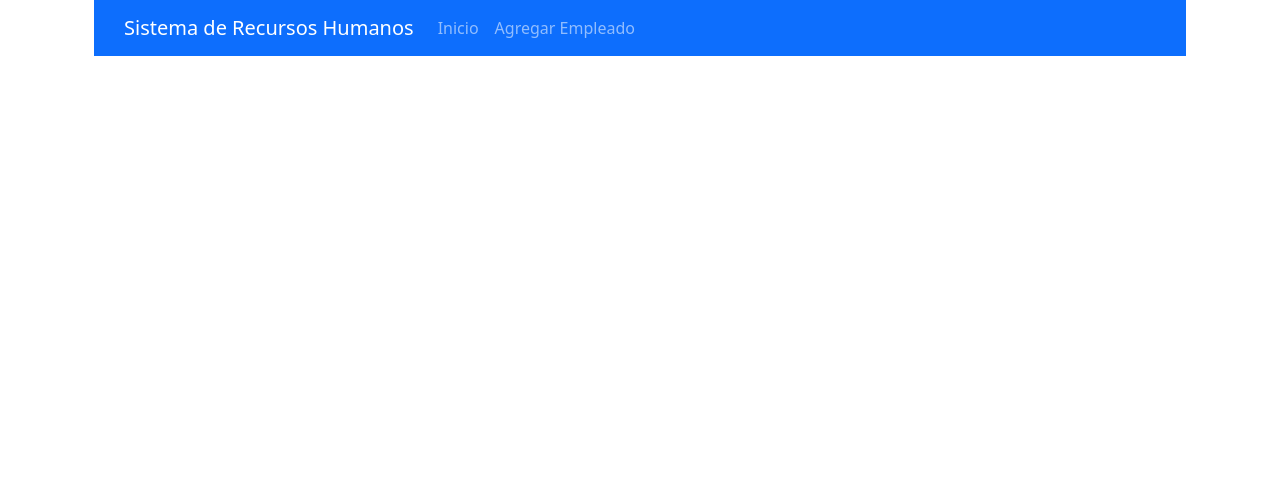
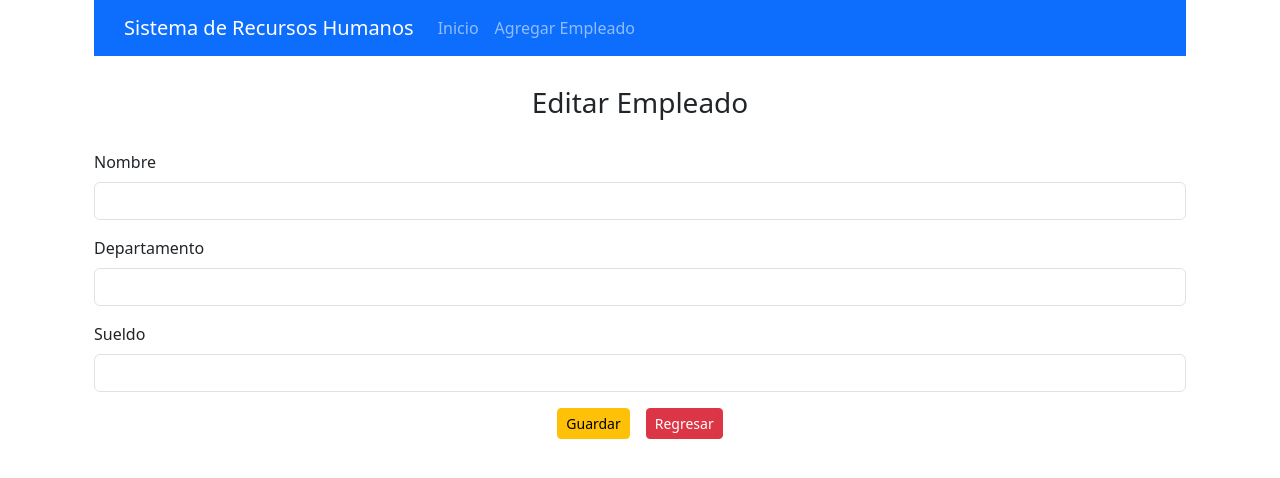
Before and after one commit to lordWillfer/recursos-humanos-app, a React (Create React App) app: page /editar/1 in a window 1280 px wide. Shown: the top 478 px of the page. Built offline with nearby package versions, Linux system fonts and the light colour scheme.

Commit message:
Diseñando formulario de Editar Empleado

```diff
--- a/src/App.js
+++ b/src/App.js
@@ -2,6 +2,7 @@
 import ListadoEmpleados from "./empleados/ListadoEmpleados";
 import Navegacion from "./plantilla/Navegacion";
 import AgregarEmpleado from "./empleados/AgregarEmpleado";
+import EditarEmpleado from "./empleados/EditarEmpleado";
 
 function App() {
   return (
@@ -11,6 +12,7 @@
         <Routes>
           <Route exact path='/' element={<ListadoEmpleados />} />
           <Route exact path='/agregar' element={<AgregarEmpleado />} />
+          <Route exact path='/editar/:id' element={<EditarEmpleado />} />
         </Routes>
       </BrowserRouter>
     </div>
--- /dev/null
+++ b/src/empleados/EditarEmpleado.js
@@ -0,0 +1,59 @@
+import axios from 'axios';
+import React, { useState } from 'react'
+import { useNavigate } from 'react-router-dom'
+
+export default function EditarEmpleado() {
+
+    let navegacion = useNavigate();
+
+    const [empleado, setEmpleado] = useState({
+        nombre: "",
+        departamento: "",
+        sueldo: ""
+    })
+
+    const { nombre, departamento, sueldo } = empleado
+
+    const onInputChange = (e) => {
+        // Spread Operator ... (Expandir los atributos)
+        setEmpleado({ ...empleado, [e.target.name]: e.target.value })
+    }
+
+    const onSubmit = async (e) => {
+        e.preventDefault();
+        const urlBase = "http://localhost:8080/rh-app/empleados";
+        await axios.post(urlBase, empleado);
+        // Redirigir a la página de inicio
+        navegacion("/");
+    }
+
+    return (
+        <div className='container'>
+            <div className='container text-center' style={{ marginTop: "30px", marginBottom: "30px" }}>
+                <h3>Editar Empleado</h3>
+            </div>
+
+            <form onSubmit={(e) => onSubmit(e)}>
+                <div className="mb-3">
+                    <label htmlFor="nombre" className="form-label">Nombre</label>
+                    <input type="text" className="form-control" id="nombre" name='nombre' required={true}
+                        value={nombre} onChange={(e) => onInputChange(e)} />
+                </div>
+                <div className="mb-3">
+                    <label htmlFor="departamento" className="form-label">Departamento</label>
+                    <input type="text" className="form-control" id="departamento" name='departamento'
+                        value={departamento} onChange={(e) => onInputChange(e)} />
+                </div>
+                <div className="mb-3">
+                    <label htmlFor="sueldo" className="form-label">Sueldo</label>
+                    <input type="number" step="any" className="form-control" id="sueldo" name='sueldo'
+                        value={sueldo} onChange={(e) => onInputChange(e)} />
+                </div>
+                <div className='text-center'>
+                    <button type="submit" className="btn btn-warning btn-sm me-3">Guardar</button>
+                    <a href='/' className='btn btn-danger btn-sm'>Regresar</a>
+                </div>
+            </form>
+        </div>
+    )
+}
--- a/src/empleados/ListadoEmpleados.js
+++ b/src/empleados/ListadoEmpleados.js
@@ -1,6 +1,7 @@
 import axios from 'axios';
 import React, { useEffect, useState } from 'react'
 import { NumericFormat } from 'react-number-format';
+import { Link } from 'react-router-dom';
 
 export default function ListadoEmpleados() {
 
@@ -31,6 +32,7 @@
                         <th scope="col">Empleado</th>
                         <th scope="col">Departamento</th>
                         <th scope="col">Sueldo</th>
+                        <th scope="col">Acciones</th>
                     </tr>
                 </thead>
                 <tbody>
@@ -43,6 +45,11 @@
                                 <td>{empleado.departamento}</td>
                                 <td><NumericFormat value={empleado.sueldo} displayType={'text'}
                                 thousandSeparator=',' prefix='$' decimalScale={2} fixedDecimalScale /></td>
+                                <td className="text-center">
+                                    <div>
+                                        <Link to={`/editar/${empleado.idEmpleado}`} className="btn btn-warning btn-sm me-3">Editar</Link>
+                                    </div>
+                                </td>
                             </tr>
                         ))
                     }
```
